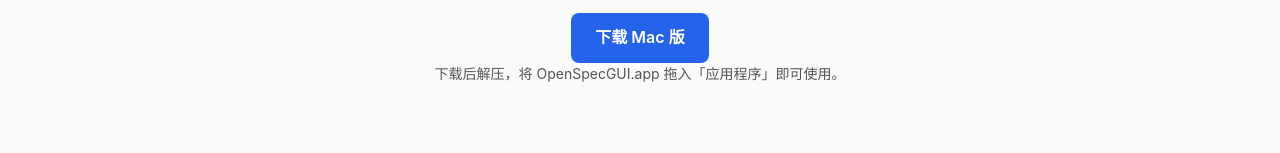
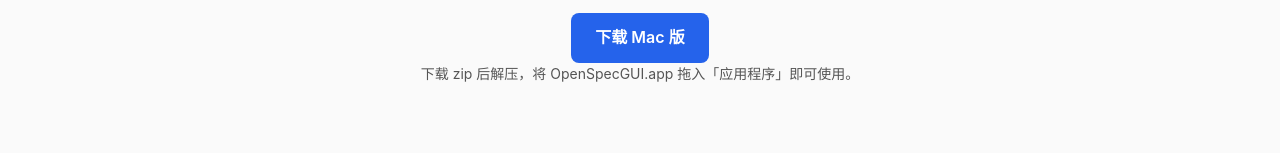
Before and after one commit to JeremyHuang37/openspecgui-site, a plain HTML site: page index.html in a window 1280 px wide. Shown: the part 756-909 px from the top of the page. Drawn offline with Linux system fonts and the light colour scheme.

Commit message:
[Feature] update website

```diff
--- a/index.html
+++ b/index.html
@@ -30,8 +30,8 @@
 
     <section class="section download-section">
       <p class="meta">Version 1.0 · macOS 12+</p>
-      <a href="OpenSpecGUI.app" class="download-btn" download>下载 Mac 版</a>
-      <p class="hint">下载后解压，将 OpenSpecGUI.app 拖入「应用程序」即可使用。</p>
+      <a href="OpenSpecGUI.app.zip" class="download-btn" download>下载 Mac 版</a>
+      <p class="hint">下载 zip 后解压，将 OpenSpecGUI.app 拖入「应用程序」即可使用。</p>
     </section>
   </main>
 
```
Also changed, not shown: 1 other file.
